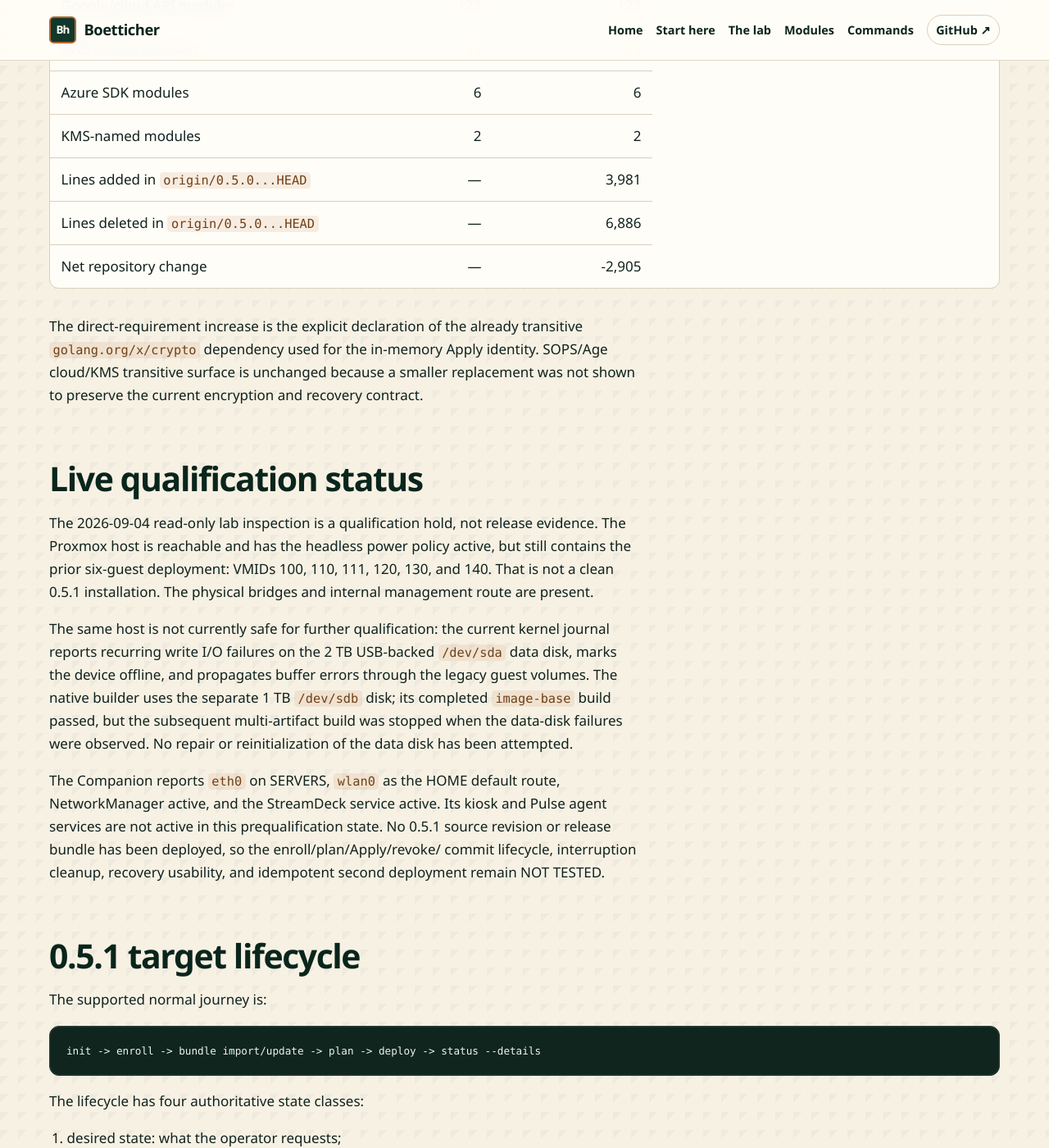
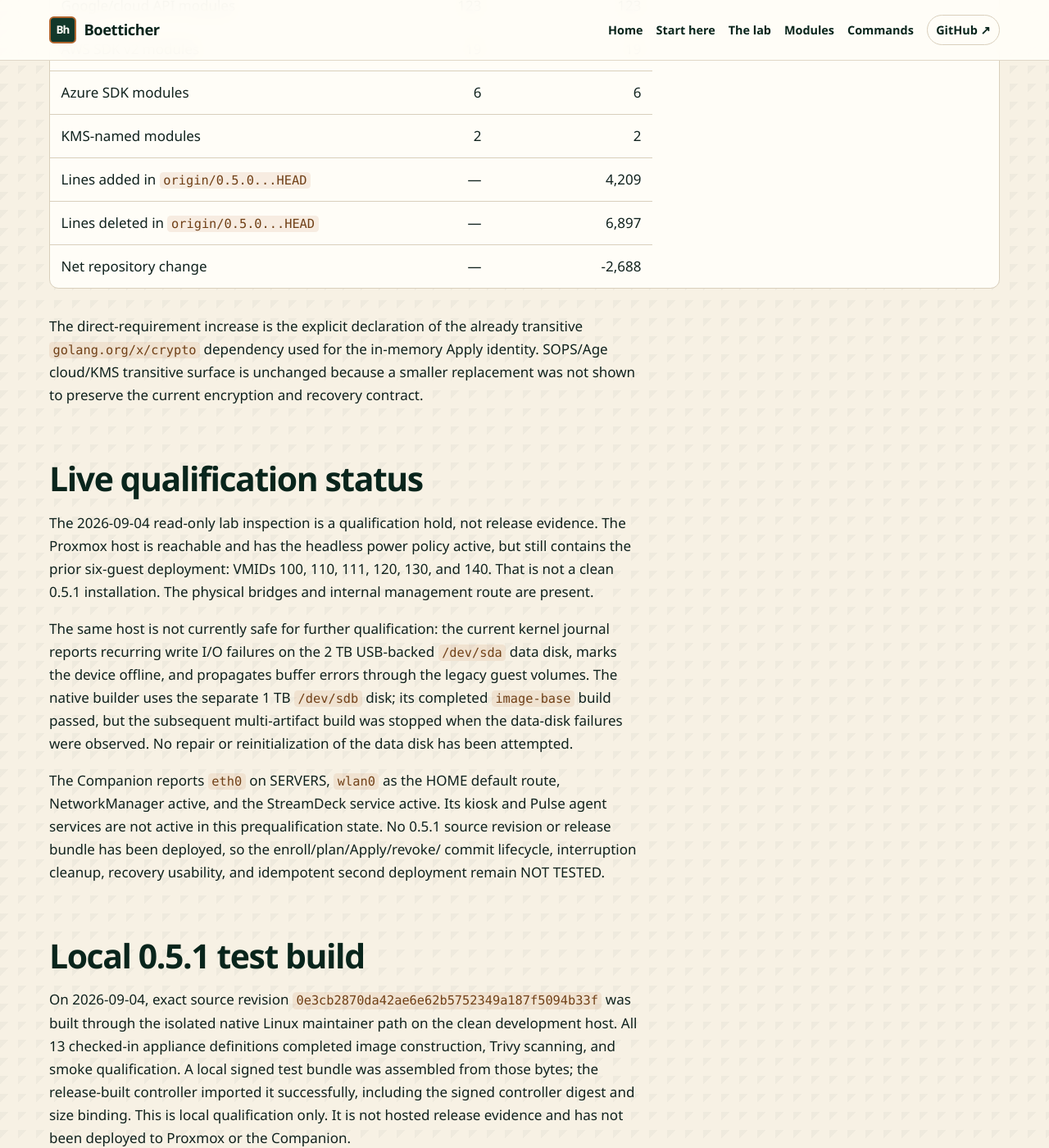
Before and after one commit to gofastercloud/boetticher, a Jekyll site: the page built from docs/release-hardening-0.5.1.md, in a window 1280 px wide and 1400 px high, scrolled down 4782 px. Shown: the whole window at 82% size. Built offline with Jekyll 4.4.1, drawn with Linux system fonts in a browser that asks for light colours; our own code applies the rules of GitHub Pages for plain Markdown files; some of the changed text lies outside the part shown.

Commit message:
Record exact local 0.5.1 qualification

```diff
--- a/docs/release-hardening-0.5.1.md
+++ b/docs/release-hardening-0.5.1.md
@@ -97,11 +97,11 @@ repeated after clean-install deployment using the same exclusions.
 
 | Measure | 0.5.0 baseline | 0.5.1 source checkpoint |
 | --- | ---: | ---: |
-| Controller source LOC | 45,629 | 43,187 |
-| Controller test LOC | 23,065 | 22,312 |
+| Controller source LOC | 45,629 | 43,252 |
+| Controller test LOC | 23,065 | 22,390 |
 | Compiled repository packages | 49 | 48 |
 | Controller dependency closure | 1,140 | 1,139 |
-| Release controller size, local trust-data build | 53,899,362 bytes | 53,748,850 bytes |
+| Release controller size, local trust-data build | 53,899,362 bytes | 53,765,378 bytes |
 | Default Proxmox guests | 6 | 3 |
 | Public command menu entries | 9 | 9 |
 | Advanced command entries | 33 | 21 |
@@ -117,9 +117,9 @@ repeated after clean-install deployment using the same exclusions.
 | AWS SDK v2 modules | 19 | 19 |
 | Azure SDK modules | 6 | 6 |
 | KMS-named modules | 2 | 2 |
-| Lines added in `origin/0.5.0...HEAD` | — | 3,981 |
-| Lines deleted in `origin/0.5.0...HEAD` | — | 6,886 |
-| Net repository change | — | -2,905 |
+| Lines added in `origin/0.5.0...HEAD` | — | 4,209 |
+| Lines deleted in `origin/0.5.0...HEAD` | — | 6,897 |
+| Net repository change | — | -2,688 |
 
 The direct-requirement increase is the explicit declaration of the already
 transitive `golang.org/x/crypto` dependency used for the in-memory Apply
@@ -149,6 +149,17 @@ agent services are not active in this prequalification state. No 0.5.1 source
 revision or release bundle has been deployed, so the enroll/plan/Apply/revoke/
 commit lifecycle, interruption cleanup, recovery usability, and idempotent
 second deployment remain NOT TESTED.
+
+## Local 0.5.1 test build
+
+On 2026-09-04, exact source revision `0e3cb2870da42ae6e62b5752349a187f5094b33f`
+was built through the isolated native Linux maintainer path on the clean
+development host. All 13 checked-in appliance definitions completed image
+construction, Trivy scanning, and smoke qualification. A local signed test
+bundle was assembled from those bytes; the release-built controller imported
+it successfully, including the signed controller digest and size binding.
+This is local qualification only. It is not hosted release evidence and has
+not been deployed to Proxmox or the Companion.
 
 ## 0.5.1 target lifecycle
 
```
